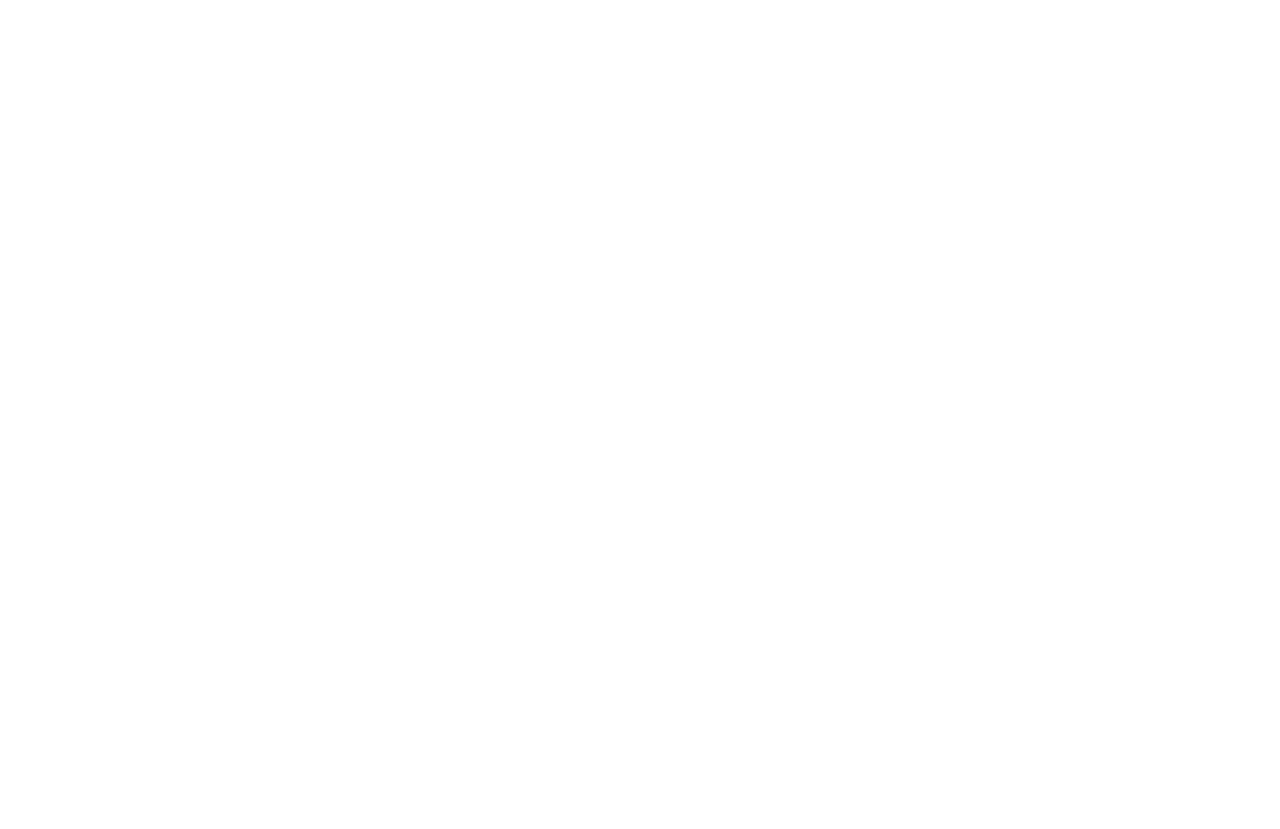
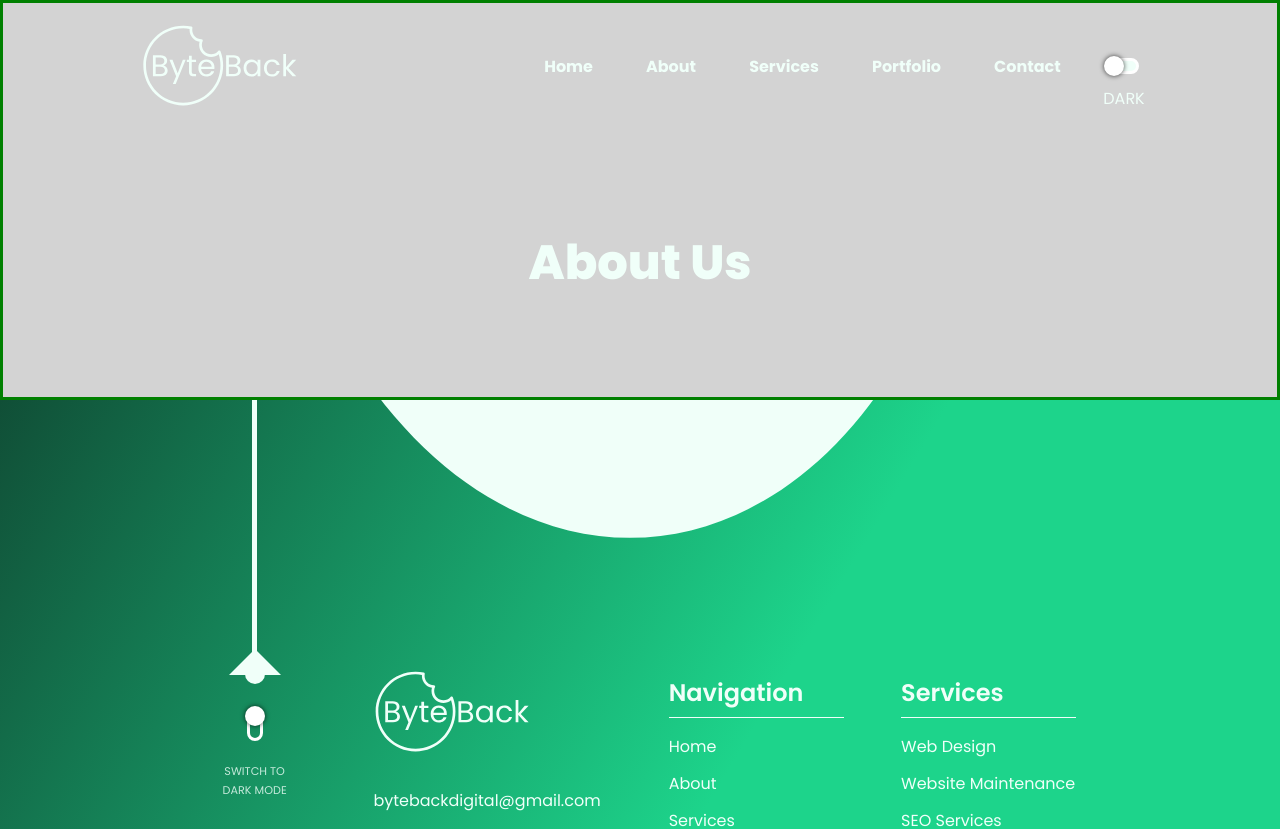
Before and after one commit to adinduokoro/Byte-Back-Digital-V2, a React (Create React App) app: page /about in a window 1280 px wide. Before the commit this address had no page. Shown: the top 829 px of the page. Before the commit the page ends 800 px from the top, so only its background shows below. Built offline with nearby package versions, Linux system fonts and the light colour scheme.

Commit message:
Url Update.

```diff
--- a/src/App.js
+++ b/src/App.js
@@ -18,9 +18,9 @@
         <Route path="/" element={<Layout />}>
           <Route index element={<Home />} />
           <Route element={<HeaderLayout />}>
-            <Route path="about/:id" element={<About />} />
-            <Route path="services/:id" element={<Services />} />
-            <Route path="contact/:id" element={<Contact />} />
+            <Route path="about" element={<About />} />
+            <Route path="services" element={<Services />} />
+            <Route path="contact" element={<Contact />} />
           </Route>
         </Route>
       </Routes>
--- a/src/components/navigation/Navigation.js
+++ b/src/components/navigation/Navigation.js
@@ -9,6 +9,7 @@
   SET_DARK_MODE,
   selectIsDarkModeOn,
 } from "../../redux/slice/themeSlice";
+import { SET_CURRENT_PATH } from "../../redux/slice/linkSlice";
 
 const Navigation = () => {
   const dispatch = useDispatch();
@@ -18,12 +19,16 @@
     dispatch(SET_DARK_MODE(!isDarkModeOn));
   };
 
+  const handleLinkClick = (path) => {
+    dispatch(SET_CURRENT_PATH(path));
+  };
+
   return (
     <nav className={styles.navigation}>
       <div className="container">
         <div className={styles["navigation-content"]}>
           <div className={styles["logo-container"]}>
-            <Link to="/">
+            <Link to="/" onClick={() => handleLinkClick("/")}>
               <Logo />
             </Link>
             {isDarkModeOn ? (
@@ -44,7 +49,12 @@
             <ul className={styles["nav-links"]}>
               {navLinks.map((link, index) => (
                 <li className="label-text" key={index}>
-                  <Link to={link.path}>{link.name}</Link>
+                  <Link
+                    to={link.path}
+                    onClick={() => handleLinkClick(link.path)}
+                  >
+                    {link.name}
+                  </Link>
                 </li>
               ))}
             </ul>
--- a/src/components/navigation/data.js
+++ b/src/components/navigation/data.js
@@ -1,7 +1,7 @@
 export const navLinks = [
-    { name: "Home", path: "/" },
-    { name: "About", path: "about/about", header: "About Us" },
-    { name: "Services", path: "services/services" , header: "Our Services" },
-    { name: "Portfolio", path: "/" , header: "" },
-    { name: "Contact", path: "contact/contact", header: "Contact Us" },
-  ];
+  { name: "Home", path: "/" },
+  { name: "About", path: "about", header: "About Us" },
+  { name: "Services", path: "services", header: "Our Services" },
+  { name: "Portfolio", path: "portfolio", header: "" },
+  { name: "Contact", path: "contact", header: "Contact Us" },
+];
--- a/src/pages/about/About.js
+++ b/src/pages/about/About.js
@@ -5,10 +5,11 @@
 import { useDispatch } from "react-redux";
 
 const About = () => {
-  const { id } = useParams();
   const dispatch = useDispatch();
 
-  dispatch(SET_CURRENT_PATH(id));
+  useEffect(() => {
+    dispatch(SET_CURRENT_PATH("about"));
+}, [dispatch]);
 
   return (
     <div
--- a/src/pages/contact/Contact.js
+++ b/src/pages/contact/Contact.js
@@ -1,16 +1,15 @@
 import React, { useEffect } from "react";
 import styles from "./Contact.module.css";
-import { useParams } from "react-router-dom";
+import { useDispatch } from "react-redux";
 import { SET_CURRENT_PATH } from "../../redux/slice/linkSlice";
-import { useDispatch } from "react-redux";
 import { ContactForm } from "../../components";
 
 const Contact = () => {
-  const { id } = useParams();
     const dispatch = useDispatch();
 
-  dispatch(SET_CURRENT_PATH(id));
-
+    useEffect(() => {
+        dispatch(SET_CURRENT_PATH("contact"));
+    }, [dispatch]);
 
     return (
         <div
--- a/src/pages/services/Services.js
+++ b/src/pages/services/Services.js
@@ -5,18 +5,11 @@
 import { useDispatch } from "react-redux";
 
 const Services = () => {
-  const { id } = useParams();
   const dispatch = useDispatch();
 
-  dispatch(SET_CURRENT_PATH(id));
-
-  const test = () => {
-    return console.log(id)
-  }
-
   useEffect(() => {
-    test()
-  })
+    dispatch(SET_CURRENT_PATH("services"));
+}, [dispatch]);
 
   return (
     <div
--- a/src/redux/slice/linkSlice.js
+++ b/src/redux/slice/linkSlice.js
@@ -11,15 +11,13 @@
     reducers: {
         SET_CURRENT_PATH(state, action) {
             const link = navLinks.find(
-        (link) => link.name.toLowerCase() === action.payload
+                (link) => link.path === action.payload
             );
-      state.currentPath = link.header;
+            state.currentPath = link ? link.header : "";
         },
     },
 });
 
 export const { SET_CURRENT_PATH } = linkSlice.actions;
-
 export const selectCurrentPath = (state) => state.link.currentPath;
-
 export default linkSlice.reducer;
```
Lines whose indentation alone changed are shown as unchanged.
